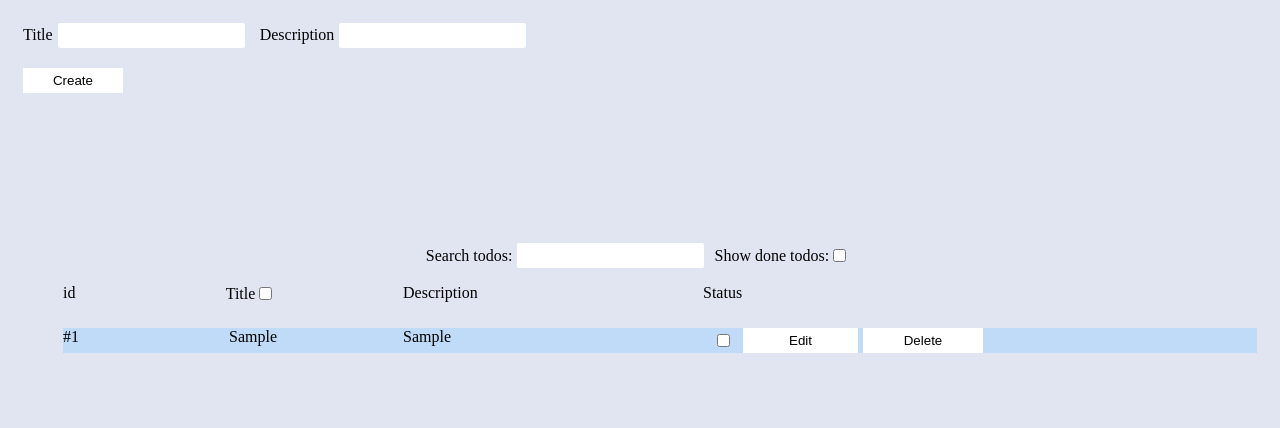
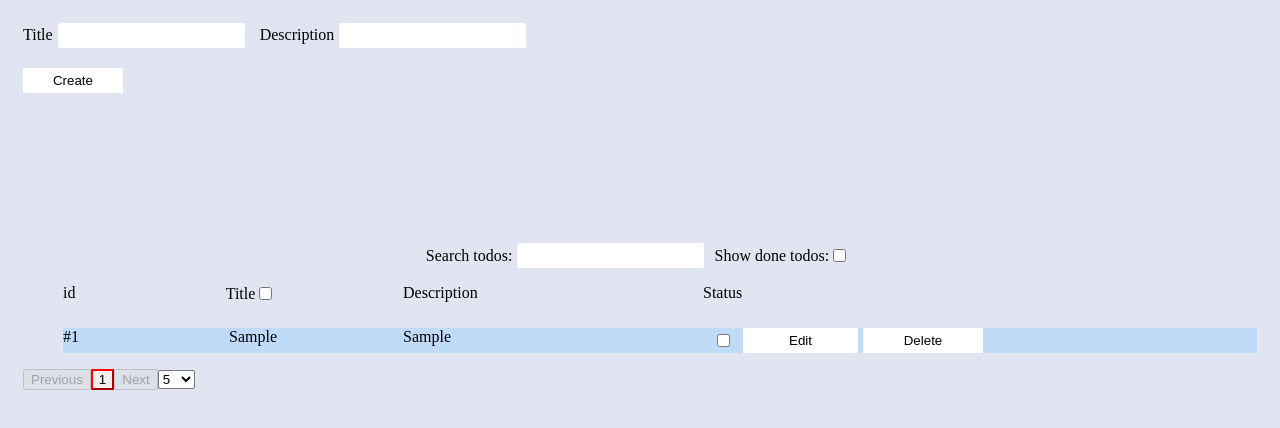
Before and after one commit to dslyvka/todo-list-ts, a React (Create React App) app: page / in a window 1280 px wide. Both pictures are taken after typing "Sample", "Sample" into the empty fields and a click on the button "Create". Shown: the top 428 px of the page. Built offline with nearby package versions, Linux system fonts and the light colour scheme.

Commit message:
add pagination and refactoring

```diff
--- a/src/components/CreateTodo/index.tsx
+++ b/src/components/CreateTodo/index.tsx
@@ -1,5 +1,3 @@
-import { useRef } from 'react';
-
 import { observer } from 'mobx-react-lite';
 import { v4 as uuid } from 'uuid';
 
@@ -27,6 +25,7 @@ export const CreateTodo = observer(() => {
       status: false,
       id: uuid(),
     };
+
     addTodo(todo);
 
     e.currentTarget.reset();
--- /dev/null
+++ b/src/components/Pagination/Pagination.module.scss
@@ -0,0 +1,3 @@
+.current {
+    border-color: red;
+}
--- /dev/null
+++ b/src/components/Pagination/index.tsx
@@ -0,0 +1,260 @@
+import { useState, useMemo } from 'react';
+
+import { todos as items } from 'store/Todos';
+
+import styles from './Pagination.module.scss';
+
+interface IBtn {
+  number: number;
+  current: boolean;
+}
+
+interface iPagination {
+  todosPerPage: number;
+  totalPageCount: number;
+  currentPage: number;
+
+  setTodosPerPage: React.Dispatch<React.SetStateAction<number>>;
+  setCurrentPage: React.Dispatch<React.SetStateAction<number>>;
+}
+
+const range = (start: number, end: number) => {
+  const arr: IBtn[] = [];
+
+  if (end <= 6) {
+    for (let i = 1; i <= end; i++) {
+      if (i === start) {
+        arr.push({ number: i, current: true });
+        continue;
+      }
+      arr.push({ number: i, current: false });
+    }
+    return arr;
+  }
+
+  if (start === 4 && end < 9) {
+    for (let i = 2; i <= 6; i++) {
+      if (i === 4) {
+        arr.push({ number: i, current: true });
+        continue;
+      }
+      arr.push({ number: i, current: false });
+    }
+    return arr;
+  }
+
+  if (start === 4) {
+    for (let i = 1; i <= 6; i++) {
+      if (i === 4) {
+        arr.push({ number: i, current: true });
+        continue;
+      }
+      arr.push({ number: i, current: false });
+    }
+    return arr;
+  }
+
+  if (end > 5 && start < 4) {
+    for (let i = 1; i <= 5; i++) {
+      if (i === start) {
+        arr.push({ number: i, current: true });
+        continue;
+      }
+      arr.push({ number: i, current: false });
+    }
+    return arr;
+  }
+
+  if (start + 4 >= end) {
+    for (let i = end - 4; i < end; i++) {
+      if (i === start) {
+        arr.push({ number: i, current: true });
+        continue;
+      }
+      arr.push({ number: i, current: false });
+    }
+    return arr;
+  }
+
+  for (let i = start - 2; i < start + 3; i++) {
+    if (start > 4 && i === start) {
+      arr.push({ number: i, current: true });
+      continue;
+    }
+    arr.push({ number: i, current: false });
+  }
+
+  return arr;
+};
+
+export const Pagination = (props: iPagination) => {
+  const {
+    todosPerPage,
+    totalPageCount,
+    currentPage,
+
+    setTodosPerPage,
+    setCurrentPage,
+  } = props;
+
+  const paginationBtns = useMemo(() => {
+    if (totalPageCount <= 6) {
+      return range(currentPage, totalPageCount);
+    }
+
+    if (totalPageCount < 9) {
+      const shouldShowRightDots =
+        currentPage + 3 < totalPageCount ? true : false;
+      const shouldShowLeftDots = currentPage - 3 > 0 ? true : false;
+
+      if (shouldShowRightDots && shouldShowLeftDots) {
+        return [
+          1,
+          '...',
+          ...range(currentPage, totalPageCount),
+          '...',
+          totalPageCount,
+        ];
+      }
+
+      if (shouldShowRightDots) {
+        return [...range(currentPage, totalPageCount), '...', totalPageCount];
+      }
+      if (shouldShowLeftDots) {
+        return [
+          1,
+          '...',
+          ...range(currentPage, totalPageCount),
+          totalPageCount,
+        ];
+      }
+    }
+
+    const shouldShowRightDots = currentPage + 4 < totalPageCount ? true : false;
+    const shouldShowLeftDots = currentPage - 4 > 0 ? true : false;
+
+    if (shouldShowRightDots && shouldShowLeftDots) {
+      return [
+        1,
+        '...',
+        ...range(currentPage, totalPageCount),
+        '...',
+        totalPageCount,
+      ];
+    }
+
+    if (shouldShowRightDots) {
+      return [...range(currentPage, totalPageCount), '...', totalPageCount];
+    }
+    if (shouldShowLeftDots) {
+      return [1, '...', ...range(currentPage, totalPageCount), totalPageCount];
+    }
+
+    return [];
+  }, [currentPage, totalPageCount, todosPerPage]);
+
+  const onSelect: React.ChangeEventHandler<HTMLSelectElement> = e => {
+    const value = parseInt(e.target.value);
+    setTodosPerPage(value);
+  };
+
+  return (
+    <div>
+      <button
+        onClick={() => {
+          setCurrentPage(currentPage - 1);
+        }}
+        disabled={currentPage === 1 ? true : false}
+      >
+        Previous
+      </button>
+
+      {paginationBtns.map((btn, index) => {
+        if (index === 1 && btn === '...') {
+          return (
+            <button
+              key={index}
+              onClick={() => {
+                setCurrentPage(currentPage - 2);
+              }}
+            >
+              {btn}
+            </button>
+          );
+        }
+
+        if (btn === '...') {
+          return (
+            <button
+              key={index}
+              onClick={() => {
+                setCurrentPage(currentPage + 2);
+              }}
+            >
+              {btn}
+            </button>
+          );
+        }
+
+        if ((btn as IBtn).current) {
+          return (
+            <button key={index} className={styles.current}>
+              {(btn as IBtn).number}
+            </button>
+          );
+        }
+
+        if (typeof btn === 'number') {
+          if (btn === currentPage) {
+            return (
+              <button
+                className={styles.current}
+                key={index}
+                onClick={() => {
+                  setCurrentPage(btn);
+                }}
+              >
+                {btn}
+              </button>
+            );
+          }
+          return (
+            <button
+              key={index}
+              onClick={() => {
+                setCurrentPage(btn);
+              }}
+            >
+              {btn}
+            </button>
+          );
+        }
+
+        return (
+          <button
+            key={index}
+            onClick={() => {
+              setCurrentPage((btn as IBtn).number);
+            }}
+          >
+            {(btn as IBtn).number}
+          </button>
+        );
+      })}
+
+      <button
+        onClick={() => {
+          setCurrentPage(currentPage + 1);
+        }}
+        disabled={currentPage === totalPageCount ? true : false}
+      >
+        Next
+      </button>
+
+      <select onChange={onSelect} name="" id="">
+        <option value="5">5</option>
+        <option value="10">10</option>
+      </select>
+    </div>
+  );
+};
--- a/src/components/TodoList/Todos.tsx
+++ b/src/components/TodoList/Todos.tsx
@@ -29,7 +29,7 @@ export const Todos = observer(({ todos }: ITodos) => {
   const onTodoClick = (e: React.MouseEvent) => {
     const target = e.target as HTMLElement;
     const targetTag = target.tagName;
-    const id = target.id;
+    const id = target.dataset.id as string;
 
     if (targetTag === 'INPUT') {
       changeStatus(id);
@@ -63,7 +63,7 @@ export const Todos = observer(({ todos }: ITodos) => {
     <>
       <ul className={styles.todoList} onClick={onTodoClick}>
         {todos.map((item: TTodo, index: number) => (
-          <li key={item.id} id={item.id}>
+          <li key={item.id} data-id={item.id}>
             <p className={styles.container}>
               <span>#{index + 1}</span>
               <span className={styles.containerTitle}>{item.title}</span>
@@ -71,15 +71,15 @@ export const Todos = observer(({ todos }: ITodos) => {
               <span className={styles.inputsContainer}>
                 <input
                   type="checkbox"
-                  id={item.id}
+                  data-id={item.id}
                   className={styles.checkbox}
                 />
               </span>
 
-              <button type="button" className={styles.btn} id={item.id}>
+              <button type="button" className={styles.btn} data-id={item.id}>
                 Edit
               </button>
-              <button type="button" className={styles.btn} id={item.id}>
+              <button type="button" className={styles.btn} data-id={item.id}>
                 Delete
               </button>
             </p>
--- a/src/components/TodoList/index.tsx
+++ b/src/components/TodoList/index.tsx
@@ -6,8 +6,20 @@ import { todos as items } from 'store/Todos';
 
 import { Todos } from './Todos';
 import { Header } from './Header';
+import { Pagination } from 'components/Pagination';
 
 import styles from './TodoList.module.scss';
+
+type TTodo = {
+  title: string;
+  description: string;
+  status: boolean;
+  id: string;
+};
+
+function sliceTodos(todos: TTodo[], page: number, todosPerPage: number) {
+  return todos.slice((page - 1) * todosPerPage, page * todosPerPage);
+}
 
 export const TodoList = observer(() => {
   const [isSorted, setIsSorted] = useState(false);
@@ -15,6 +27,11 @@ export const TodoList = observer(() => {
   const [searchValue, setSearchValue] = useState('');
 
   const todos = items.searchAndSortTodos(searchValue, isSorted, isFiltered);
+
+  const [todosPerPage, setTodosPerPage] = useState(5);
+  const totalPageCount = Math.ceil(todos.length / todosPerPage);
+  const [currentPage, setCurrentPage] = useState(1);
+  const todosOnPage: TTodo[] = sliceTodos(todos, currentPage, todosPerPage);
 
   return (
     <>
@@ -25,7 +42,22 @@ export const TodoList = observer(() => {
           onFilter={setIsFiltered}
           searchValue={searchValue}
         />
-        {todos.length ? <Todos todos={todos} /> : <p>No todos yet</p>}
+        {todosOnPage.length ? (
+          <Todos todos={todosOnPage} />
+        ) : (
+          <p>No todos yet</p>
+        )}
+        {todosOnPage.length ? (
+          <Pagination
+            currentPage={currentPage}
+            setCurrentPage={setCurrentPage}
+            setTodosPerPage={setTodosPerPage}
+            todosPerPage={todosPerPage}
+            totalPageCount={totalPageCount}
+          />
+        ) : (
+          <></>
+        )}
       </div>
     </>
   );
--- a/src/store/Todos.ts
+++ b/src/store/Todos.ts
@@ -1,4 +1,4 @@
-import { makeAutoObservable } from 'mobx';
+import { makeAutoObservable, toJS } from 'mobx';
 
 type TTodo = {
   title: string;
@@ -26,6 +26,7 @@ class Todos {
   addTodo = (todo: TTodo) => {
     const { id } = todo;
     this.todos[id] = todo;
+    // console.log(toJS(this.todos));
   };
 
   changeStatus = (id: string) => {
```
Also changed, not shown: src/components/TodoList/Header.tsx (+16 -0 lines).
